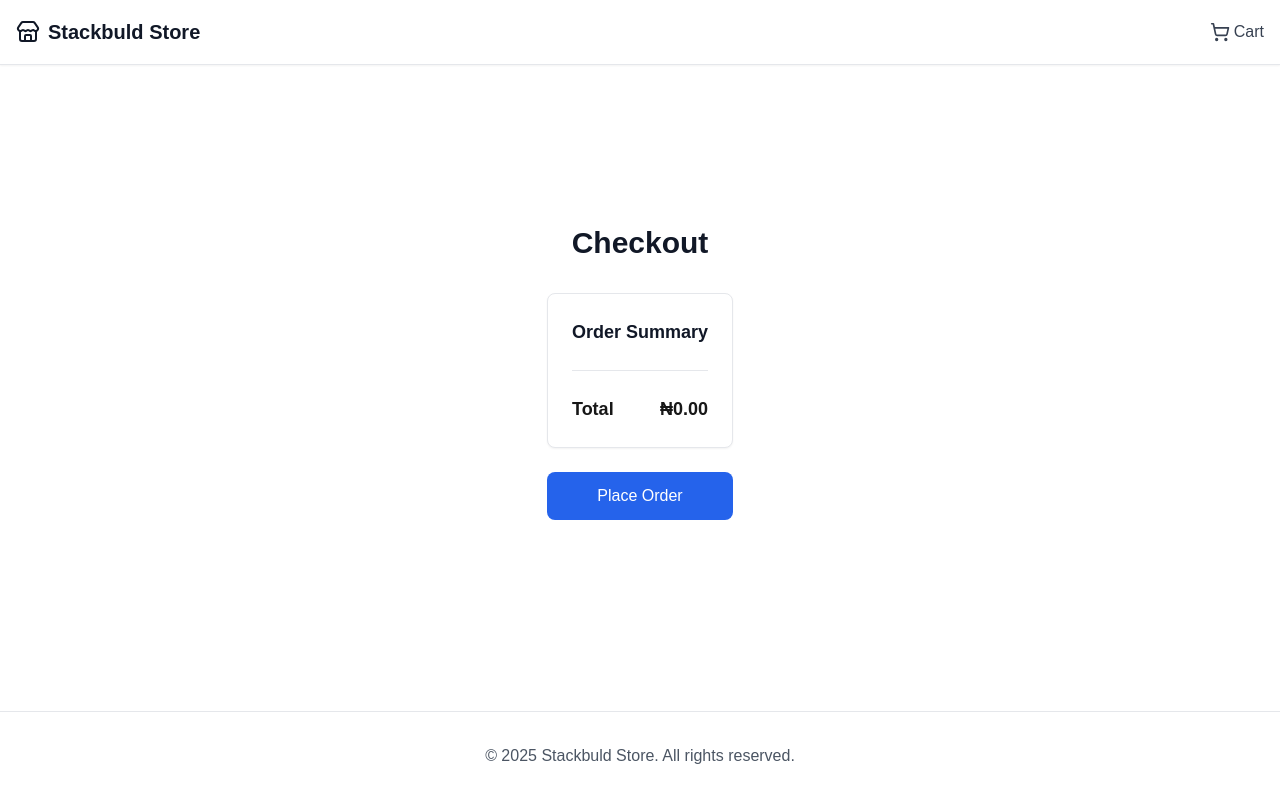
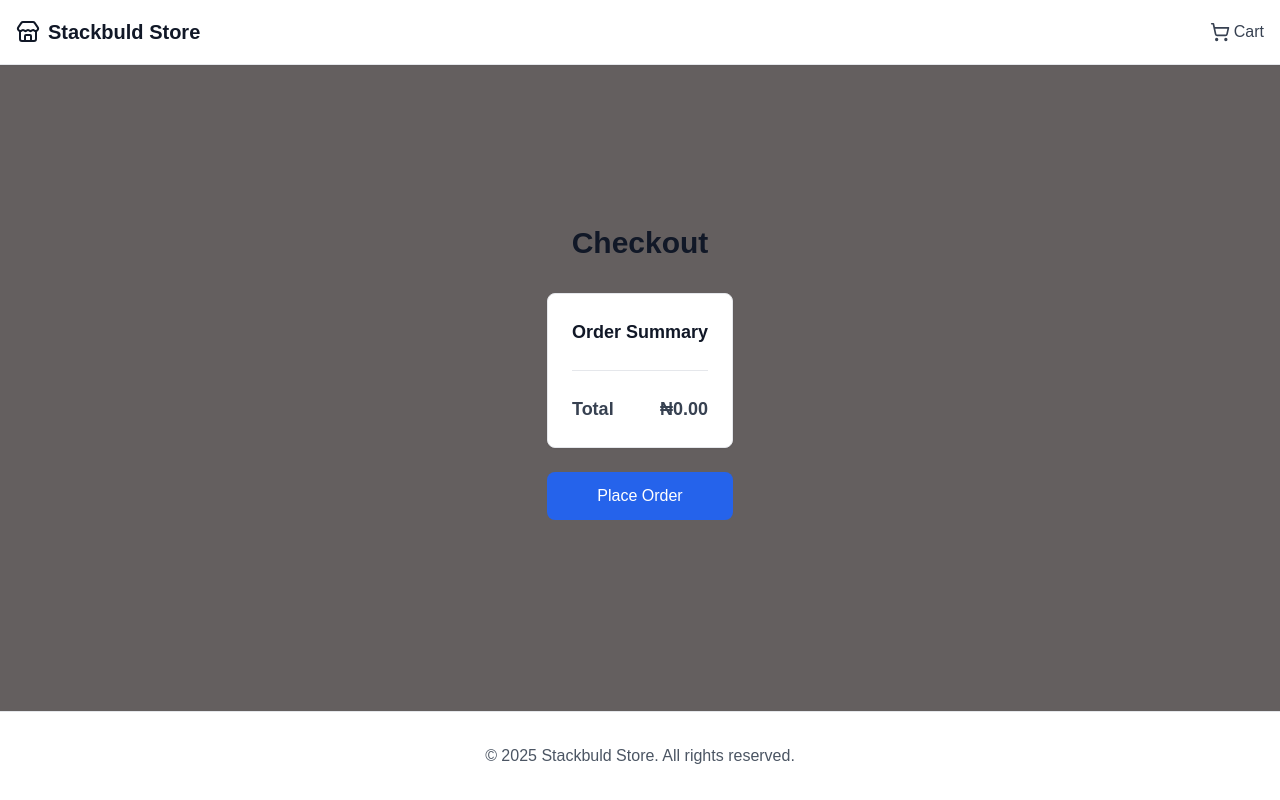
Before and after one commit to Adetimmy/stackbuld, a Next.js app: page /checkout in a window 1280 px wide. Built offline with nearby package versions, Linux system fonts and the light colour scheme.

Commit message:
fix: clean up on console logs

```diff
--- a/app/checkout/page.tsx
+++ b/app/checkout/page.tsx
@@ -21,7 +21,7 @@ export default function Checkout() {
   };
 
   return (
-    <div className="max-w-4xl mx-auto px-4 sm:px-6 lg:px-8 py-8 grid place-items-center">
+    <div className="max-w-4xl mx-auto px-4 sm:px-6 lg:px-8 py-8 grid place-items-center text-gray-700">
       <h1 className="text-3xl font-bold text-gray-900 mb-8">Checkout</h1>
 
       <div className="space-y-6">
--- a/app/globals.css
+++ b/app/globals.css
@@ -2,21 +2,9 @@
 @tailwind components;
 @tailwind utilities;
 
-:root {
-  --background: #ffffff;
-  --foreground: #171717;
-}
-
-@media (prefers-color-scheme: dark) {
-  :root {
-    --background: #0a0a0a;
-    --foreground: #ededed;
-  }
-}
-
 body {
-  color: var(--foreground);
-  background: var(--background);
+  color: #171717;
+  background: #645f5f;
   font-family: Arial, Helvetica, sans-serif;
 }
 
--- a/app/product/[slug]/page.tsx
+++ b/app/product/[slug]/page.tsx
@@ -64,7 +64,7 @@ export default function ProductPage({ params }: ProductPageProps) {
       </Link>
 
       <div className="grid grid-cols-1 lg:grid-cols-2 gap-8">
-        <figure className="aspect-square overflow-hidden rounded-lg bg-white grid place-items-center">
+        <figure className="aspect-square overflow-hidden rounded-lg shadow-md bg-white grid place-items-center">
           <Image
             src={
               product.image ||
@@ -128,10 +128,10 @@ export default function ProductPage({ params }: ProductPageProps) {
                 id="quantity"
                 value={quantity}
                 onChange={(e) => setQuantity(Number(e.target.value))}
-                className="border border-gray-300 rounded-md px-3 py-1 text-sm focus:outline-none focus:ring-2 focus:ring-blue-500"
+                className="border border-gray-300 rounded-md px-3 py-1 text-sm focus:outline-none focus:ring-2 focus:ring-blue-500 text-gray-700"
               >
                 {Array.from({ length: 10 }).map((num, i) => (
-                  <option key={i} value={i + 1}>
+                  <option key={i} value={i + 1} >
                     {i + 1}
                   </option>
                 ))}
--- a/components/order-summary.tsx
+++ b/components/order-summary.tsx
@@ -6,7 +6,7 @@ import React from "react";
 export default function OrderSummary() {
   const { getTotalPrice, clearCart } = useCartStore();
   return (
-    <div className="lg:col-span-1">
+    <div className="lg:col-span-1 text-gray-800">
       <div className="bg-white rounded-lg shadow-sm border p-6 sticky top-24">
         <h2 className="text-lg font-semibold text-gray-900 mb-4">
         Summary
```
